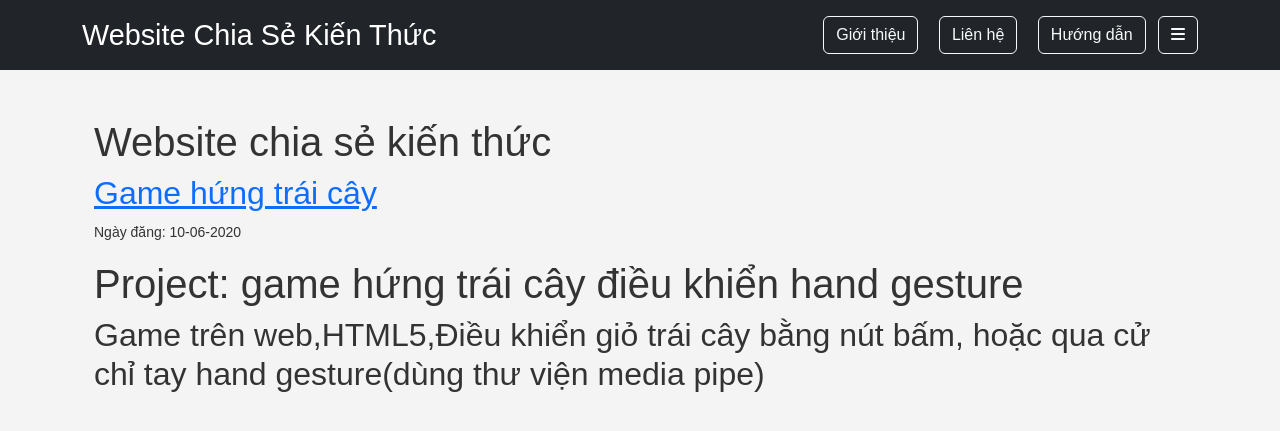
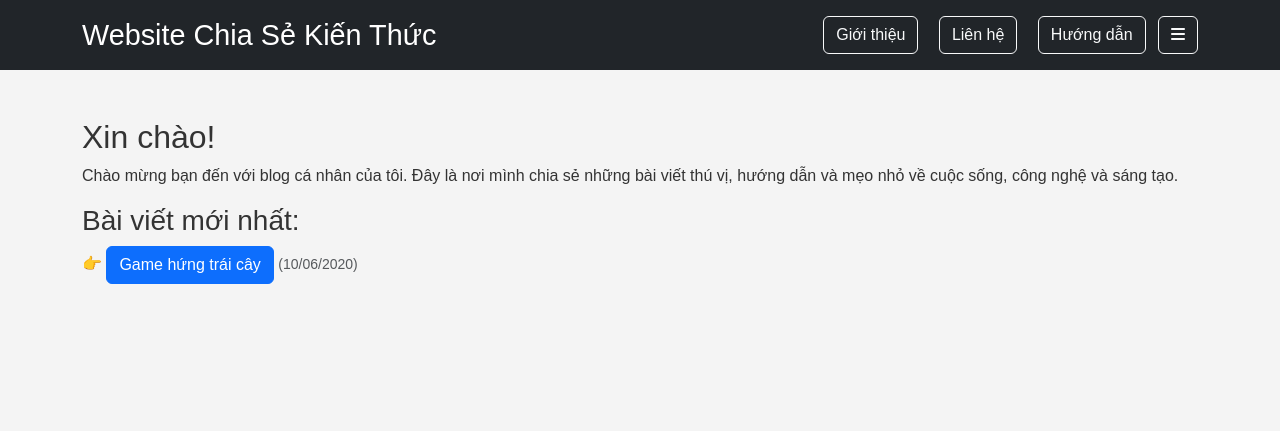
Before and after one commit to Hhuynam/web_blog_github_page, a Jekyll site: the page built from index.html, in a window 1280 px wide. Shown: the top 431 px of the page. Built offline with Jekyll 4.4.1, drawn with Linux system fonts in a browser that asks for light colours.

Commit message:
cap nhat 4

```diff
--- a/index.html
+++ b/index.html
@@ -1,22 +1,27 @@
 ---
 layout: theme
-title: "Trang Chủ"
-permalink: /
+title: Trang chủ
 ---
 
-<div class="container">
-  <h1>Website chia sẻ kiến thức</h1>
-  <ul class="list-unstyled">
-    {% for post in site.posts %}
-      <li class="mb-4">
-        <h2>
-          <a href="{{ post.url }}">{{ post.title }}</a>
-        </h2>
-        <p><small>Ngày đăng: {{ post.date | date: "%d-%m-%Y" }}</small></p>
-        <div>
-          {{ post.excerpt }}
-        </div>
-      </li>
-    {% endfor %}
-  </ul>
+<h2>Xin chào!</h2>
+<p>Chào mừng bạn đến với blog cá nhân của tôi. Đây là nơi mình chia sẻ những bài viết thú vị, hướng dẫn và mẹo nhỏ về cuộc sống, công nghệ và sáng tạo.</p>
+
+<h3>Bài viết mới nhất:</h3>
+{% assign newest = site.posts | first %}
+<p>
+  👉 <a class="btn btn-primary" href="{{ newest.url }}">{{ newest.title }}</a>
+  <small class="text-muted">({{ newest.date | date: "%d/%m/%Y" }})</small>
+</p>
+
+<!-- Quảng cáo nhẹ bên dưới -->
+<div class="my-4 text-center">
+  <ins class="adsbygoogle"
+       style="display:block"
+       data-ad-client="ca-pub-168980283359228"
+       data-ad-slot="YOUR_SLOT_ID"
+       data-ad-format="auto"
+       data-full-width-responsive="true"></ins>
+  <script>
+       (adsbygoogle = window.adsbygoogle || []).push({});
+  </script>
 </div>
```
